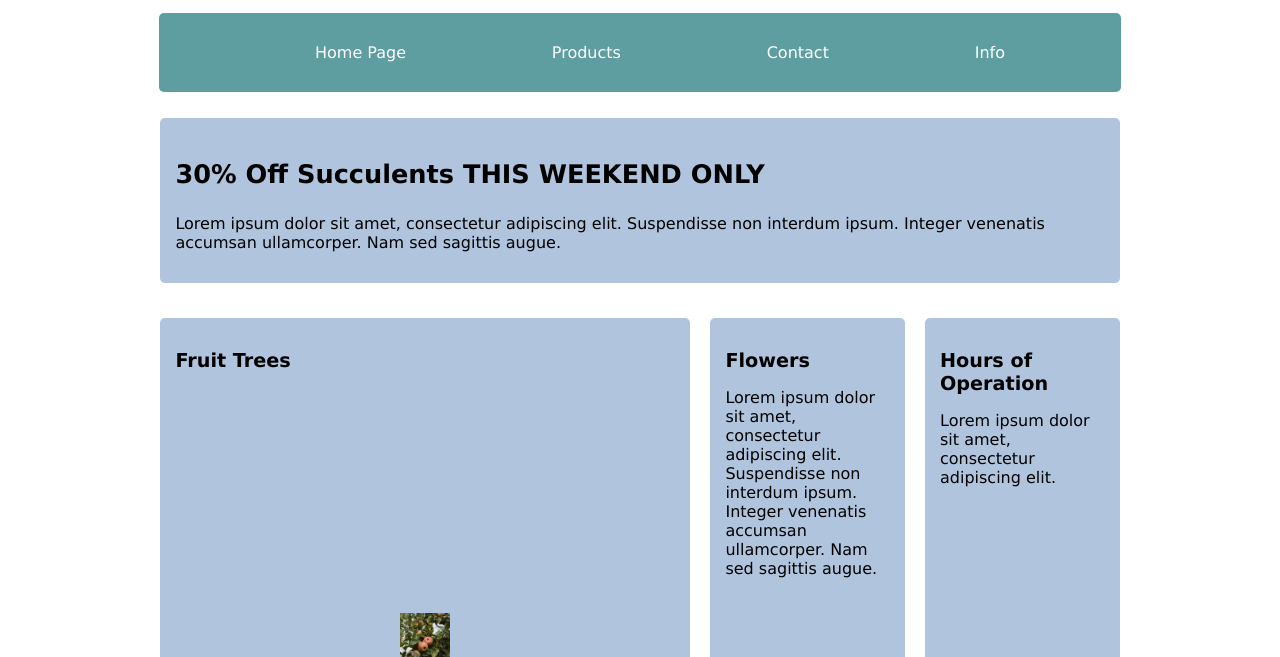
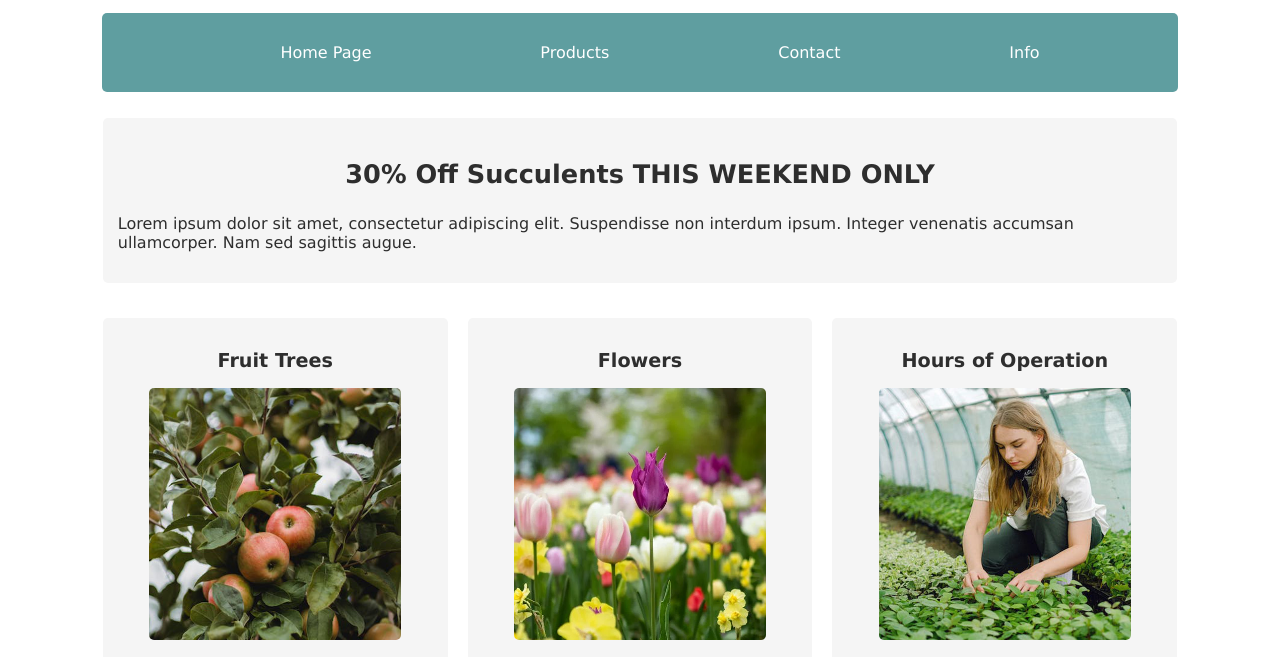
Before and after one commit to defNOTCatwoman/lucky_shrub, a plain HTML site: page index.html in a window 1280 px wide. Shown: the part 292-949 px from the top of the page. Drawn offline with Linux system fonts and the light colour scheme; files that its build step writes are made by us from their sources.

Commit message:
updated files

```diff
--- a/index.html
+++ b/index.html
@@ -4,22 +4,22 @@
     <meta charset="UTF-8">
     <meta http-equiv="X-UA-Compatible" content="IE=edge">
     <meta name="viewport" content="width=device-width, initial-scale=1.0">
-    <link rel="stylesheet" href="/css/style.css">
+    <link rel="stylesheet" href="style.css">
 
     <title>Lucky Shrub Nursery</title>
 </head>
 <body>
     <header>
         <div class="logo">
-            <img src="/assets/Asset 2@3x.png" alt="Lucky Shrub Logo" width="100px">
+            <img src="assets/Asset 2@3x.png" alt="Lucky Shrub Logo" width="100px">
         </div>
     </header>
     <nav>
         <ul>
-            <li>Home Page</li>
-            <li>Products</li>
-            <li>Contact</li>
-            <li>Info</li>
+            <li><a href="/">Home Page</a></li>
+            <li><a href="/">Products</a></li>
+            <li><a href="/">Contact</a></li>
+            <li><a href="/">Info</a></li>
     </nav>
     <main>
         <section>
@@ -32,29 +32,32 @@
             <article>
                 <h2>Fruit Trees</h2>
                 <div class="img-card">
-                    <img src="/assets/fruittree.jpg">
+                    <img src="assets/fruittree.jpg" alt="image of a fruit bearing tree">
                 </div>
                 <p>Lorem ipsum dolor sit amet, consectetur adipiscing elit. Suspendisse non interdum ipsum. Integer venenatis accumsan ullamcorper. Nam sed sagittis augue.</p>
             </article>
             <article>
                 <h2>Flowers</h2>
                 <div class="img-card">
-
+                    <img src="assets/flowers.png" alt="image of flowers">
                 </div>
                 <p>Lorem ipsum dolor sit amet, consectetur adipiscing elit. Suspendisse non interdum ipsum. Integer venenatis accumsan ullamcorper. Nam sed sagittis augue.</p>
             </article>
             <article>
                 <h2>Hours of Operation</h2>
                 <div class="img-card">
-
+                    <img src="assets/womanworking.jpg" alt="image of woman working in a garden">
                 </div>
                 <p>Lorem ipsum dolor sit amet, consectetur adipiscing elit.</p>
+                <p>Mon-Fri: 8-6pm</p>
+                <p>Sat: 8-3pm</p>
+                <p>Sun: Closed</p>
             </article>
         </section>
     </main>
     <footer>
         <div class="shrub">
-                <img src="/assets/minishrub.png" alt="mini shrub" width="50px">
+                <img src="assets/minishrub.png" alt="mini shrub" width="50px">
         </div>
         <div>
             <br>
@@ -63,6 +66,6 @@
             </p>
         </div>
     </footer>
-    <script src="/js/script.js"></script>
+    <script src="js/script.js"></script>
 </body>
 </html>
--- a/style.css
+++ b/style.css
@@ -5,6 +5,7 @@ body {
     margin-bottom: 3rem;
     margin-left: 5%;
     margin-right: 5%;
+    color: #2e2e2e;
 }
 
 h1 {
@@ -33,7 +34,7 @@ nav ul {
    justify-content: space-evenly;
    align-items: center;
    border-radius: 5px;
-   width: 80%;
+   width: 90%;
 }
 
 nav li {
@@ -47,7 +48,7 @@ nav li {
 main {
     margin-left: auto;
     margin-right: auto;
-    width: 85%;
+    width: 95%;
 }
 
 section {
@@ -59,11 +60,26 @@ section {
 article {
     flex:1;
     align-items: center;
-    background-color:lightsteelblue;
+    background-color: #f5f5f5;
     margin: 10px 10px 25px 10px;
     padding: 15px;
     border-radius: 5px;
+    text-align: center;
 
+}
+
+a {
+    text-decoration: none;
+    color: white;
+
+}
+
+a:hover{
+    color: antiquewhite;
+}
+
+article p {
+    text-align: left;
 }
 
 footer{
@@ -72,7 +88,7 @@ footer{
     margin-right: auto;
     background-color: cadetblue;
     border-radius: 5px;
-    width: 80%;
+    width: 90%;
     padding: 10px 20px 10px 20px;
 }
 
@@ -93,6 +109,9 @@ footer p {
     font-size: .7rem;
 }
 
+
 .img-card img{
-    scale: 10%;
+    width: 80%;
+    text-align: center;
+    border-radius: 5px;
 }
```
